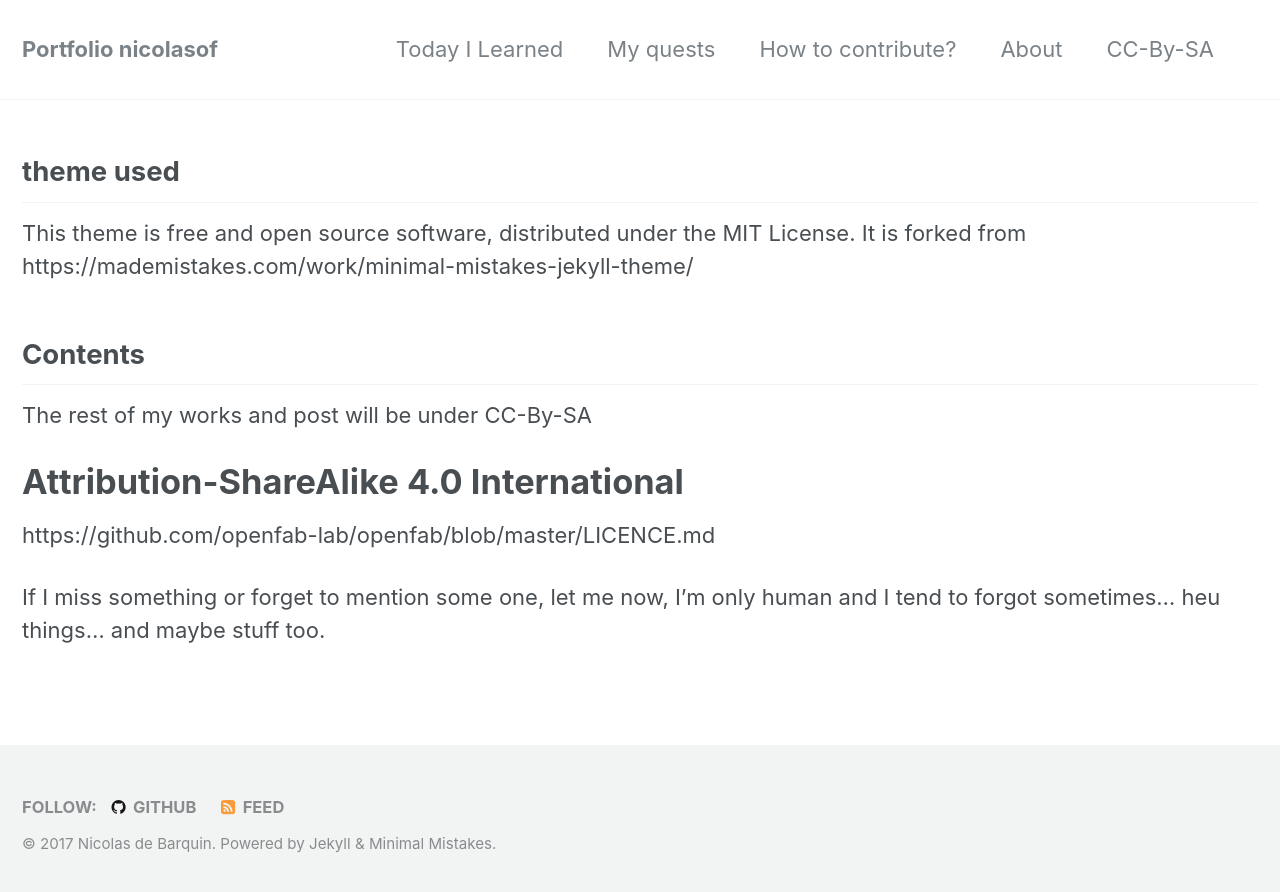
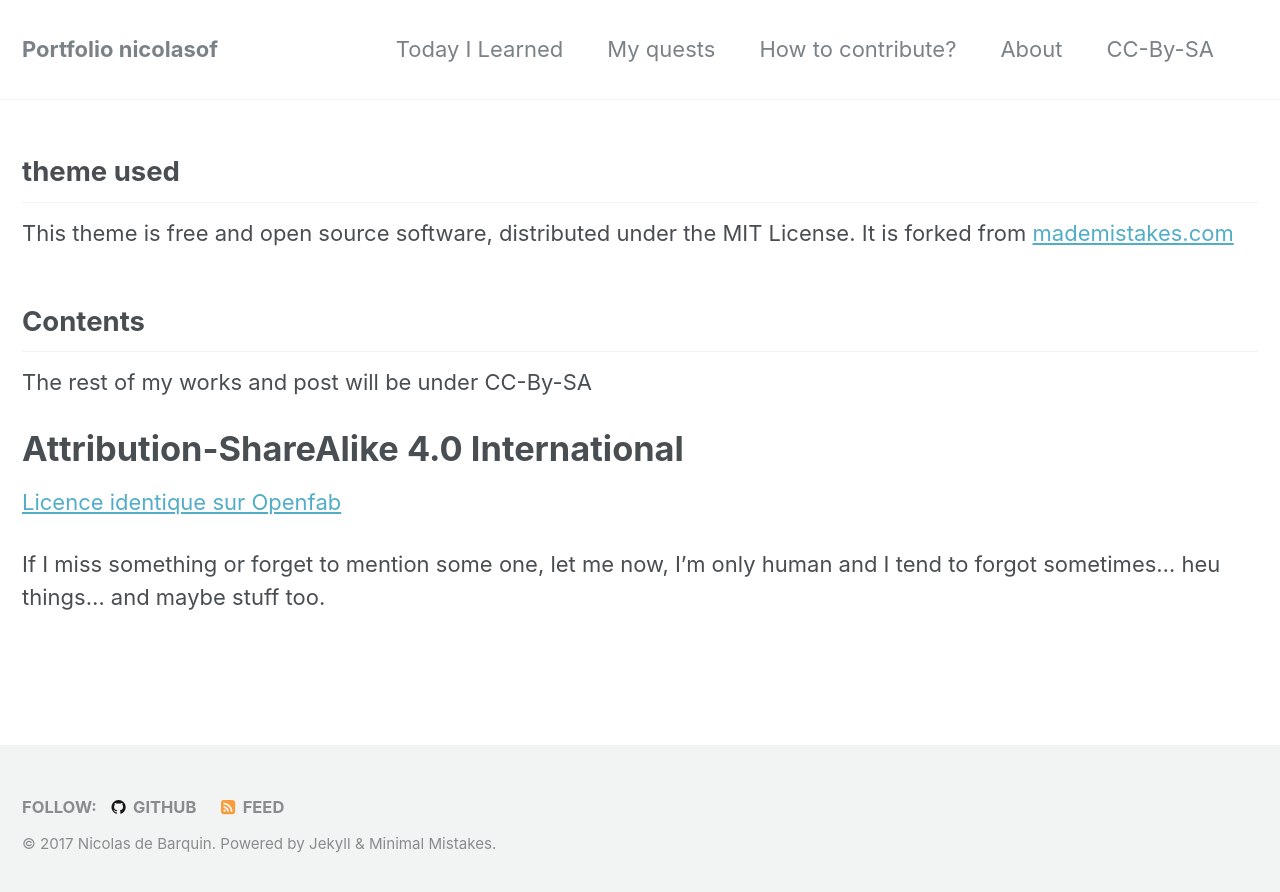
Before and after one commit to nicolasdb/nicolasdb.github.io, a Jekyll site: the page built from _pages/terms.md, in a window 1280 px wide. Shown: the top 892 px of the page. Built offline with Jekyll 4.4.1, drawn with Linux system fonts in a browser that asks for light colours.

Commit message:
correction lien

```diff
--- a/_pages/terms.md
+++ b/_pages/terms.md
@@ -7,7 +7,7 @@ toc: true
 ## theme used
 
 This theme is free and open source software, distributed under the MIT License.
-It is forked from https://mademistakes.com/work/minimal-mistakes-jekyll-theme/
+It is forked from [mademistakes.com](https://mademistakes.com/work/minimal-mistakes-jekyll-theme/)
 
 
 
@@ -17,7 +17,7 @@ The rest of my works and post will be under CC-By-SA
 
 # Attribution-ShareAlike 4.0 International
 
-https://github.com/openfab-lab/openfab/blob/master/LICENCE.md
+[Licence identique sur Openfab](https://github.com/openfab-lab/openfab/blob/master/LICENCE.md)
 
 
 If I miss something or forget to mention some one, let me now, I'm only human and I tend to forgot sometimes... heu things... and maybe stuff too.
```
